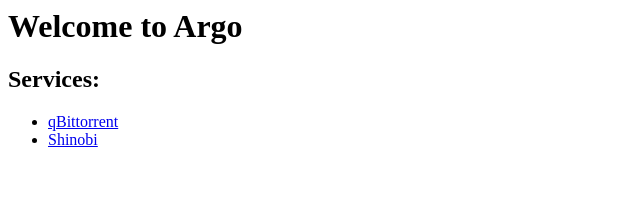
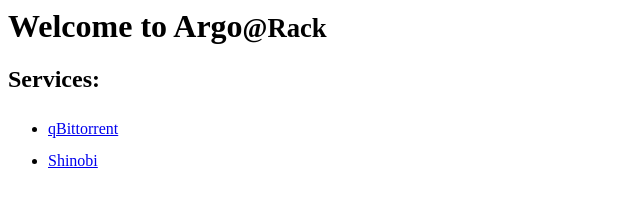
Before and after one commit to Bonnee/lanpage, a plain HTML site: page index.html in a window 1280 px wide. Shown: the whole page, without its empty margins (0-640 px from the left). Drawn offline with Linux system fonts and the light colour scheme.

Commit message:
spice it up

```diff
--- a/index.html
+++ b/index.html
@@ -8,9 +8,10 @@
 
 <body onload="init() ">
 	<h1 id="title">Welcome to </h1>
-	<h2>Services:</h2>
-	<ul id="list">
-	</ul>
+</body>
+<h2>Services:</h2>
+<ul style="line-height: 200%;" id="list">
+</ul>
 </body>
 
 </html>
--- a/script.js
+++ b/script.js
@@ -6,7 +6,7 @@
 	list = document.getElementById("list")
 	title = document.getElementById("title")
 
-	title.innerHTML += info.serverName;
+	title.innerHTML += info.serverName + "<small>@" + info.location + "</small >";
 
 	info.services.forEach(function (element) {
 		list.innerHTML += '<li><a href="' + document.location.href + ':' + element.port + '">' + element.name + "</a ></li > ";
--- a/serv.json
+++ b/serv.json
@@ -1 +1 @@
-data = '{"serverName": "Argo","services" :[{"name": "qBittorrent","port": "8080"},{"name":"Shinobi","port":"5050"}]}';
+data = '{"serverName": "Argo", "location":"Rack", "services" :[{"name": "qBittorrent","port": "8080"},{"name":"Shinobi","port":"5050"}]}';
```
Also changed, not shown: 1 other file.
